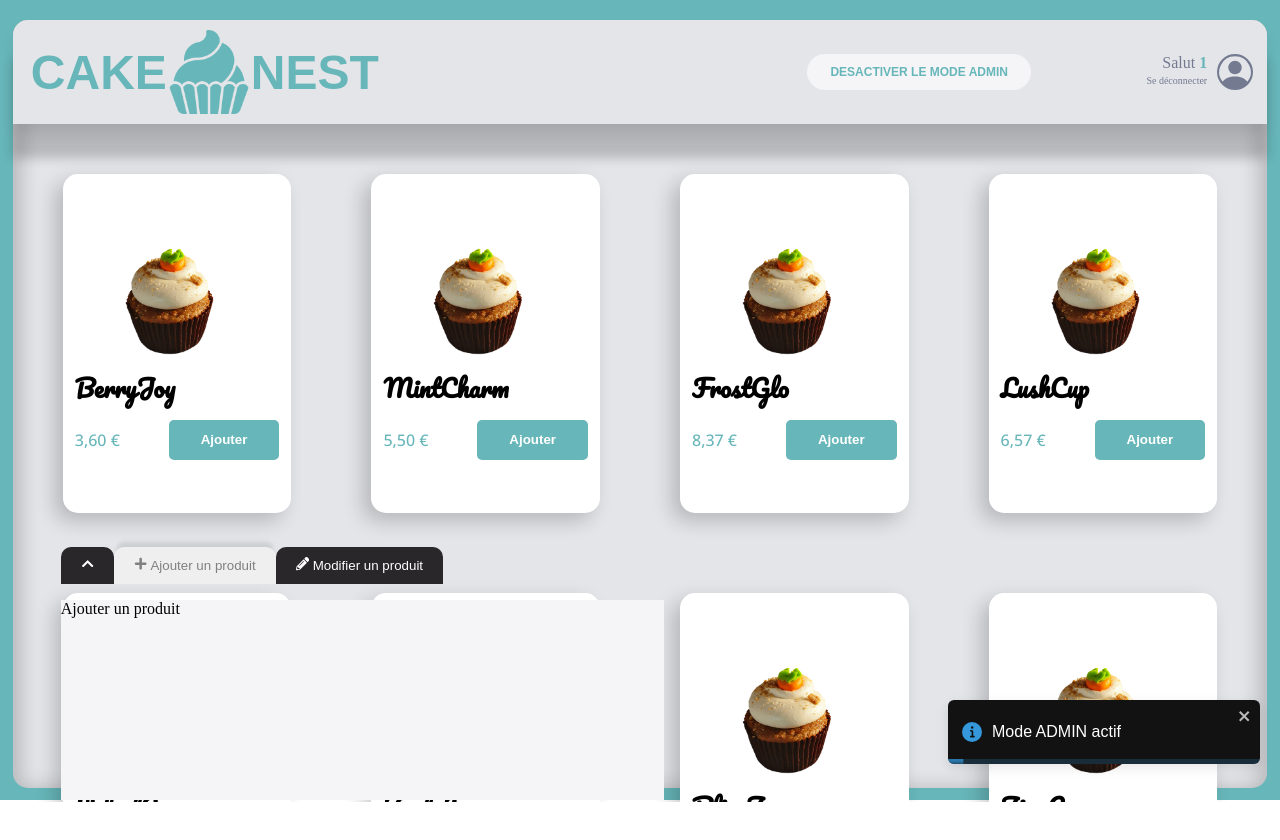
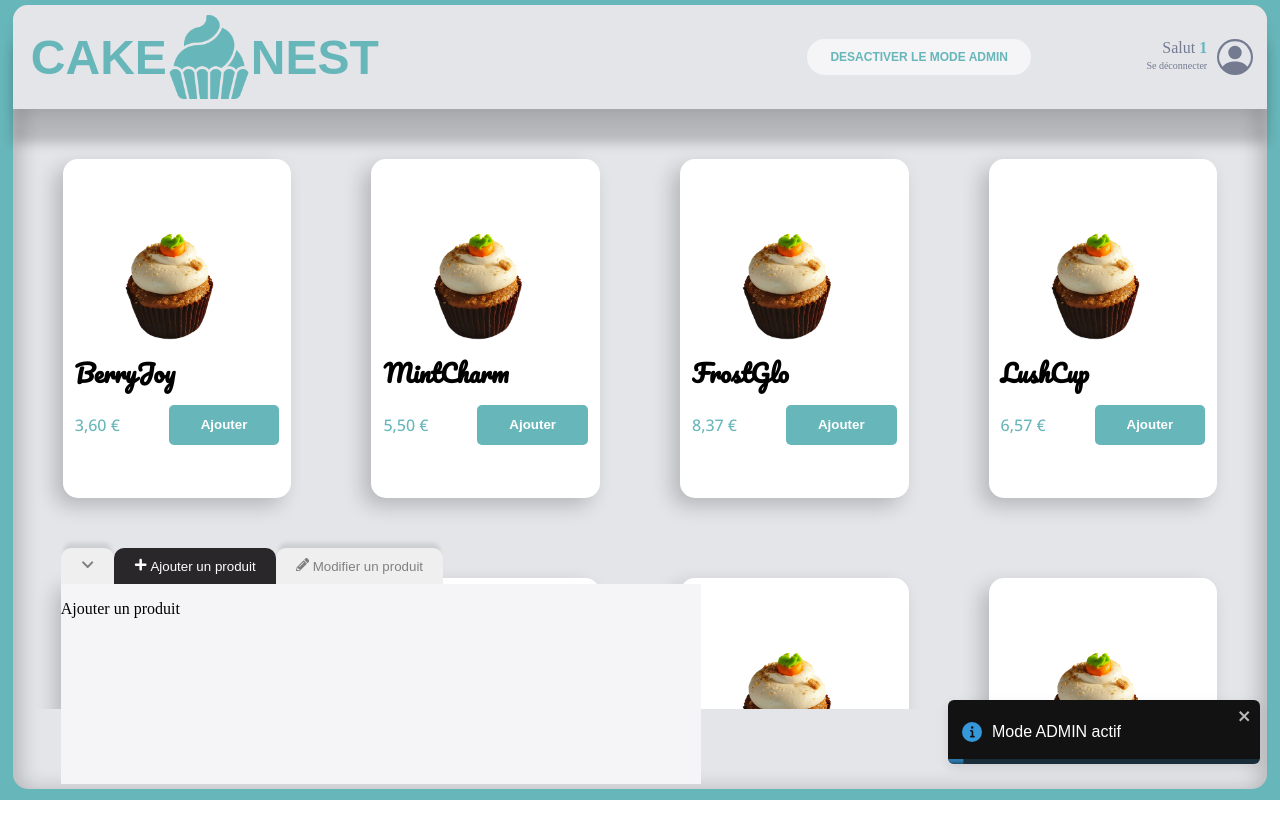
Before and after one commit to Saibotyk/Cake-Nest-Sai, a React (Vite) app: page /order/1 in a window 1280 px wide. Both pictures are taken after a click on the button "ACTIVER LE MODE ADMIN". Shown: the top 840 px of the page. After the commit the page ends 800 px from the top, so only its background shows below. Built offline with nearby package versions, Linux system fonts and the light colour scheme.

Commit message:
✅ Admin Panel Menu

```diff
--- a/src/App.jsx
+++ b/src/App.jsx
@@ -4,7 +4,7 @@ import ConnectPage from './pages/ConnectPage'
 import OrderPage from './pages/OrderPage'
 import ErrorPage from './pages/ErrorPage'
 import { useState } from 'react'
-import DocumentContext from "./context/DocumentContext";
+import AdminContext from './context/AdminContext';
 
 
 
@@ -12,19 +12,19 @@ import DocumentContext from "./context/DocumentContext";
 export default function App() {
   const [isAdmin, setIsAdmin] = useState(false)
 
-  const documentContextValue = {
+  const adminContextValue = {
     isAdmin,
     setIsAdmin
   }
 
 
   return (
-    <DocumentContext.Provider value={documentContextValue}>
+    <AdminContext.Provider value={adminContextValue}>
       <Routes>
         <Route path="/" element={<ConnectPage />} />
         <Route path="/order/:username" element={<OrderPage />} />
         <Route path="*" element={<ErrorPage />} />
       </Routes>
-    </DocumentContext.Provider>
+    </AdminContext.Provider>
   )
 }
--- a/src/components/adminPanel/AdminPanel.jsx
+++ b/src/components/adminPanel/AdminPanel.jsx
@@ -1,36 +1,58 @@
 import React from 'react'
-import { FaChevronUp } from "react-icons/fa";
-import { FaPencilAlt } from "react-icons/fa";
-import { FaPlus } from "react-icons/fa";
+import { useState, useContext } from 'react';
 import styled from 'styled-components';
 import { theme } from '../Theme';
-import { useState } from 'react';
+import AdminContext from '../../context/AdminContext';
+import { FaChevronUp, FaPencilAlt, FaPlus, FaChevronDown } from "react-icons/fa";
 
 
-export default function AdminPanel() {
-    const { isOpen, setIsOpen } = useState(false)
-    const { addOrModify, setAddOrModify } = useState("add")
+export default function AdminPanel({ addOrModify, setAddOrModify}) {
+    const [ isOpen, setIsOpen ] = useState(true)
+
+    const { isAdmin, setIsAdmin }= useContext(AdminContext);
+
+    const closePanel = () =>  {
+       if (isOpen) {
+           setIsOpen(false)
+        } else {
+            setIsOpen(true)}
+        }
 
 
     return (
         <ContainerAdminPanelStyled>
             <div className='container-btn'>
-                <button className='btn-admin'><FaChevronUp /></button>
-                <button className='btn-admin-light'><FaPlus /> Ajouter un produit</button>
-                <button className='btn-admin'><FaPencilAlt /> Modifier un produit</button>
+                <button className={ isOpen ? 'btn-admin-light' : 'btn-admin' } onClick={closePanel}>{isOpen ? <FaChevronDown /> : <FaChevronUp />}</button>
+                <button className={ isOpen && addOrModify == "add" ? 'btn-admin' : 'btn-admin-light' } onClick={() => {setAddOrModify("add"); setIsOpen(true);}}><FaPlus /> Ajouter un produit</button>
+                <button className={ isOpen && addOrModify == "modify" ? 'btn-admin' : 'btn-admin-light' } onClick={() => {setAddOrModify("modify"); setIsOpen(true)}}><FaPencilAlt /> Modifier un produit</button>
             </div>
-            <div className='panel-add'>
-                <p>Ajouter un produit</p>
-            </div>
+            {
+                isOpen && isAdmin && addOrModify == "add"
+                ?
+                <div className='panel-add'>
+                        <p>Ajouter un produit</p>
+                    </div>
+                    : ""
+            }
+            {
+                isOpen && isAdmin && addOrModify == "modify"
+                    ?
+                    <div className='panel-modify'>
+                        <p>Modifier un produit</p>
+                    </div>
+                    : ""
+            }
         </ContainerAdminPanelStyled>
     )
 }
 
 const ContainerAdminPanelStyled = styled.div`
     margin-left: 3rem;
-    position: sticky;
-    left: 0;
-    bottom: 0;
+    display: flex;
+    flex-direction: column;
+    position: absolute;
+    bottom: 2%;
+    width: 50%;
 
     .container-btn{
         display: flex;
@@ -46,6 +68,7 @@ const ContainerAdminPanelStyled = styled.div`
         border-top-left-radius: 10px;
         border-bottom-left-radius: 0;
         border-bottom-right-radius: 0;
+        cursor: pointer;
     }
 
     .btn-admin-light{
@@ -57,11 +80,16 @@ const ContainerAdminPanelStyled = styled.div`
         border: none;
         padding: 10px 20px;
         box-shadow: 0px -8px 4px -3px rgba(0,0,0,0.1);
+        cursor: pointer;
     }
 
     .panel-add{
         background-color:${theme.colors.background_white};
         height:25vh;
-        width: 50%;
+    }
+
+    .panel-modify{
+        background-color:${theme.colors.background_white};
+        height:25vh;
     }
     `;
--- a/src/components/reusable_ui/Container.jsx
+++ b/src/components/reusable_ui/Container.jsx
@@ -13,9 +13,9 @@ export default function Container({ children }) {
 
 const ContainerStyled = styled.div`
     background-color: ${theme.colors.greyLight};
-    height:96%;
-    width: 98%;
-    margin: ${theme.spacing.md} auto;
+    height:98vh;
+    width: 98vw;
+    margin: 5px auto;
     z-index: -1000 ;
     border-radius: ${theme.borderRadius.extraRound};
     box-shadow: 0px 8px 20px 8px rgba(0, 0, 0, 0.2) inset;
--- a/src/components/reusable_ui/NavBar.jsx
+++ b/src/components/reusable_ui/NavBar.jsx
@@ -7,11 +7,11 @@ import Profile from '../Profile';
 import { refresh } from '../utils/refreshWindow';
 import { useContext, useState } from "react";
 import { toast } from 'react-toastify';
-import DocumentContext from '../../context/DocumentContext';
+import AdminContext from '../../context/AdminContext';
 
 export default function NavBar({ username }) {
 
-    const {isAdmin, setIsAdmin }= useContext(DocumentContext);
+    const {isAdmin, setIsAdmin }= useContext(AdminContext);
 
     const toggleBtn = () => {
         if (isAdmin) {
--- a/src/pages/OrderPage.jsx
+++ b/src/pages/OrderPage.jsx
@@ -10,12 +10,13 @@ import { fakeMenu } from '../components/fakeData/fakeMenu';
 import { ToastContainer } from 'react-toastify';
 import 'react-toastify/dist/ReactToastify.css';
 import AdminPanel from '../components/adminPanel/AdminPanel';
-import DocumentContext from '../context/DocumentContext';
+import DocumentContext from '../context/AdminContext';
+import { useState } from 'react';
 
 export default function OrderPage() {
 
   const { username } = useParams();
-
+  const [ addOrModify, setAddOrModify ] = useState("add")
   const {isAdmin, setIsAdmin }= useContext(DocumentContext);
 
   return (
@@ -28,6 +29,7 @@ export default function OrderPage() {
             fakeMenu.map((product) => <Card key={product.id} image={product.imageSource} name={product.title} price={product.price} />)
           }
         </ShopStyled>
+        {isAdmin ? <AdminPanel addOrModify={addOrModify} setAddOrModify={setAddOrModify}/> : ""}
         <ToastContainer
           position="bottom-right"
           autoClose={2000}
@@ -40,7 +42,6 @@ export default function OrderPage() {
           pauseOnHover
           theme="dark"
           transition:Bounce />
-          {isAdmin ? <AdminPanel/> : ""}
       </Container>
     </BackgroundStyled>
   )
@@ -55,17 +56,15 @@ const BackgroundStyled = styled.div`
     /* z-index: -1000; */
     background-color: ${theme.colors.primary};
     height: 100vh;
-    max-height: 100vh;
     width: 100vw;
 
 `;
 
 const ShopStyled = styled.div`
   display: grid;
-    grid-template-columns: repeat(4, 1fr);
-    padding: 50px 50px 150px;
-    gap: 5rem;
-    max-height: 59.8vh;
-    overflow-y: scroll;
-    margin-bottom: 150px;
+  overflow-y: scroll;
+  grid-template-columns: repeat(4, 1fr);
+  padding: 50px 50px 150px;
+  gap: 5rem;
+  max-height: 50vh;
 `;
```
Also changed, not shown: src/context/AdminContext.jsx (renamed from src/context/DocumentContext.jsx).
